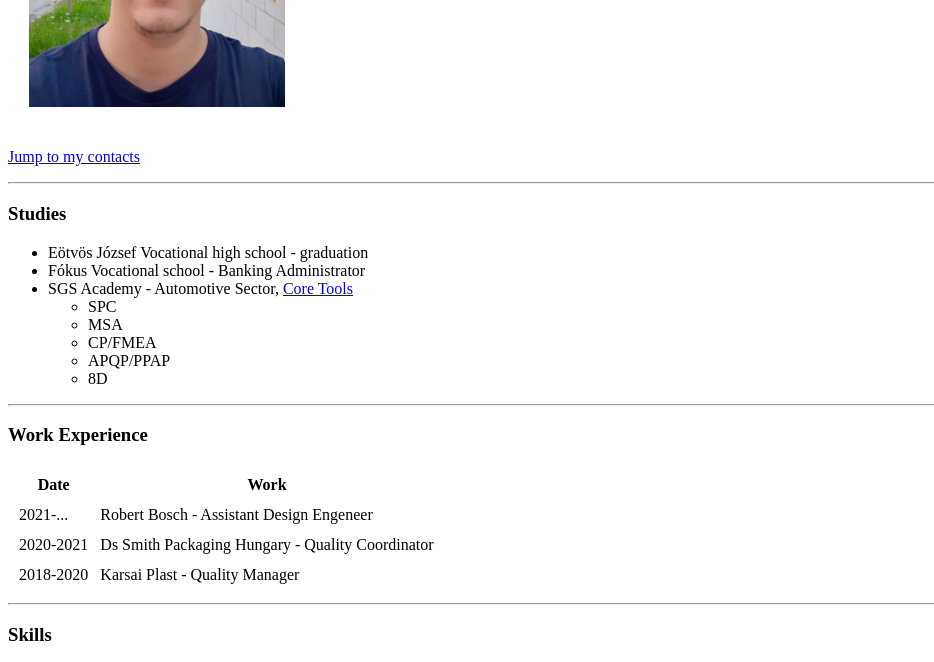
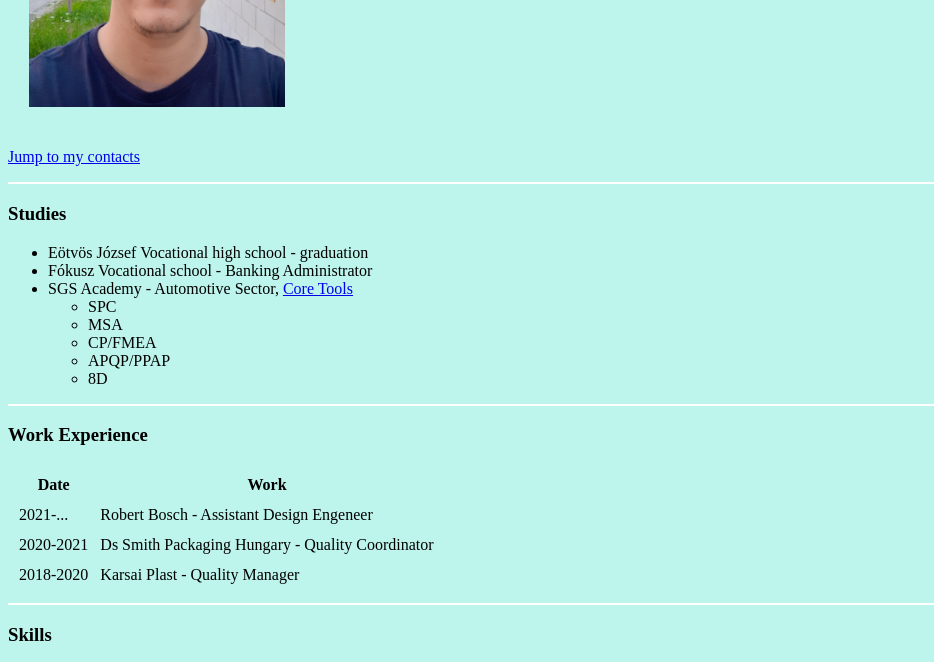
Before and after one commit to Thanator20/CV, a plain HTML site: page index.html in a window 1280 px wide. Shown: the part 263-925 px from the top of the page, without its empty margins (0-934 px from the left). Drawn offline with Linux system fonts and the light colour scheme.

Commit message:
Update index.html
Updated some CSS element and an external CSS link

```diff
--- a/index.html
+++ b/index.html
@@ -3,7 +3,18 @@
 
 <head>
   <meta charset="utf-8">
+  <link rel="stylesheet" href="style.css">
   <title>Adam Thomas web page</title>
+  <style>
+    body {
+      background-color: rgb(189, 244, 236);
+    }
+    hr {
+      background-color: #FFFFFF;
+      border-style: none;
+      height: 2px
+    }
+  </style>
 </head>
 
 <body>
@@ -11,9 +22,11 @@
     <tr>
       <td><img src="me.jpg" alt="A picture about Adam Thomas" width="256"</td>
       <td>
+        <div class="introduction">
         <h1>Adam Thomas</h1>
         <p>Currently working at <em> <a href="https://www.bosch.hu/"><strong>Bosch</strong></a> </em> , former <em>quailty Leader</em></p>
         <p>I'am a quality expert and currently learning web-development, also likes coffe and hiking</p>
+          </div>
       </td>
     </tr>
   </table>
@@ -22,7 +35,7 @@
   <h3>Studies</h3>
   <ul>
     <li>Eötvös József Vocational high school - graduation</li>
-    <li>Fókus Vocational school - Banking Administrator</li>
+    <li>Fókusz Vocational school - Banking Administrator</li>
     <li>SGS Academy - Automotive Sector, <a
         href="https://www.udemy.com/course/iatf-16949-core-tools-basiswissen/?utm_source=adwords-learn&utm_medium=udemyads&utm_campaign=INTL-AW-PROS-ALL-DE-DSA-DE-GER_._ci__._sl_GER_._vi_ALL_._sd_All_._la_DE_._&utm_content=deal4584&utm_term=_._ag_61564678013_._ad_372874095721_._de_c_._dm__._pl__._ti_dsa-793886731333_._li_9062969_._pd__._&gclid=CjwKCAjwhaaKBhBcEiwA8acsHPPyYYrd9kjKQkwPr2UJgBjHfREQKcUJo8SZez5nLVOI6RSrvmU4zhoC_0sQAvD_BwE">Core
         Tools</a> </li>
```
